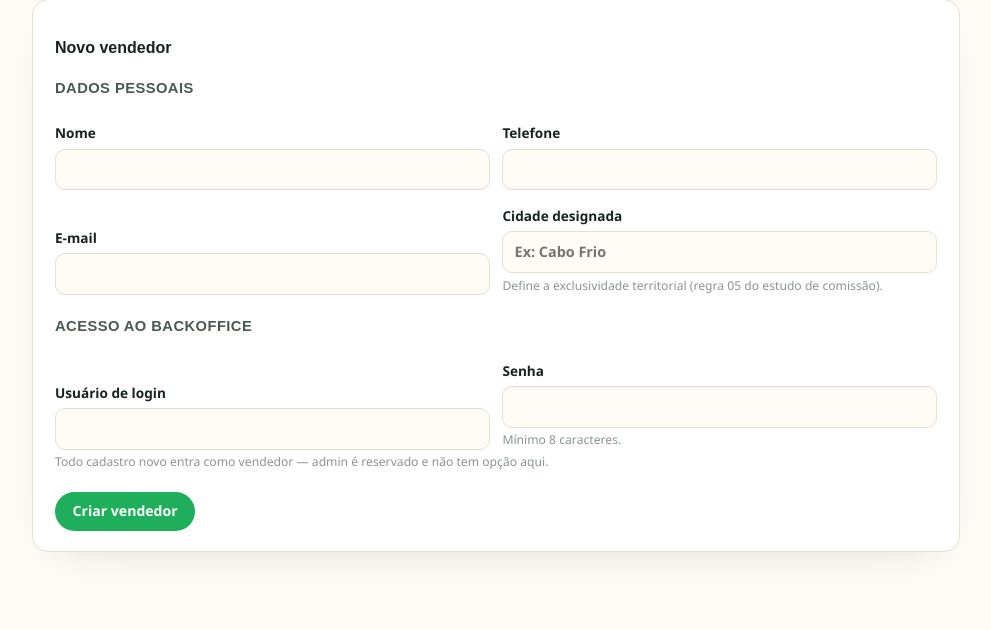
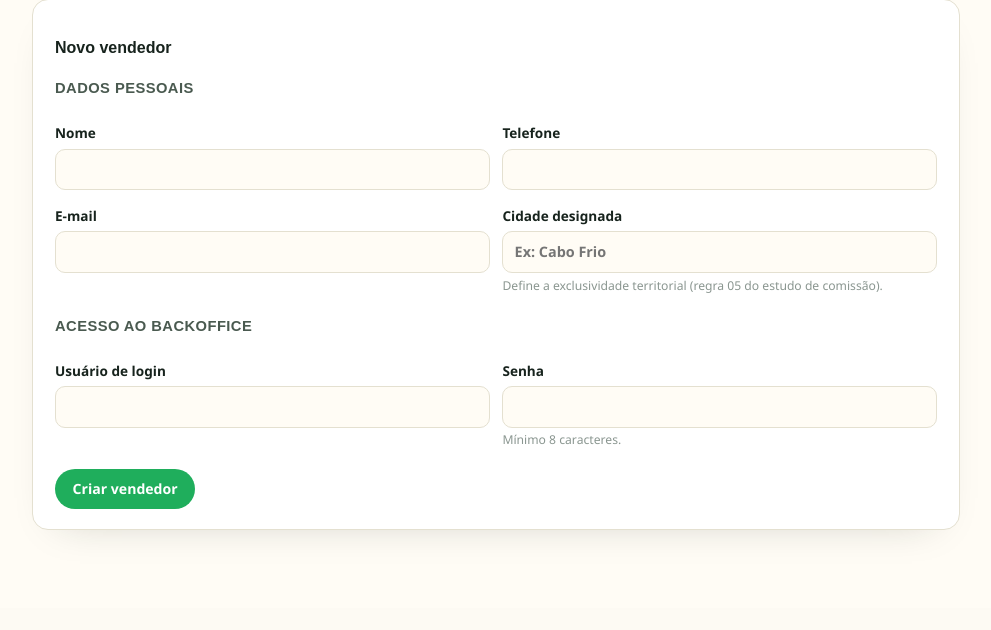
Before and after one commit to pachecasatSP/AtendAgente, a FastAPI app: template tools/comercial-backoffice/templates/admin_vendedores.html in a window 1280 px wide. Shown: the part 274-904 px from the top of the page, without its empty margins (144-1135 px from the left). After the commit the page ends 807 px from the top, so only its background shows below. Run offline with FastAPI, Linux system fonts and the light colour scheme; the template is opened without the code that fills it, so the values that code supplies are empty.

Commit message:
Backoffice: alinha .row pelo topo (não pelo rodapé) + remove hint redundante
align-items:flex-end alinhava os campos pelo fundo — quando um label
tem hint embaixo e o outro não (ex: Senha com "mínimo 8 caracteres",
Usuário sem nada), o texto do label mais curto ficava empurrado pra
baixo, saindo da mesma linha visual do outro. flex-start resolve pra
qualquer combinação de hints.

Co-Authored-By: Claude Sonnet 5 <noreply@anthropic.com>
Claude-Session: https://claude.ai/code/session_01X18QrHUctmNMS4RkpToThh

```diff
--- a/tools/comercial-backoffice/templates/_base.html
+++ b/tools/comercial-backoffice/templates/_base.html
@@ -54,7 +54,7 @@ legend { font-family: var(--font-display); font-weight: 800; font-size: 0.92rem;
 label { display: block; margin-top: 0.9rem; font-weight: 800; font-size: 0.85rem; }
 label:first-of-type { margin-top: 0; }
 .hint { font-weight: 500; color: var(--ink-faint); font-size: 0.76rem; margin-top: 0.2rem; }
-.row { display: flex; gap: 0.8rem; align-items: flex-end; flex-wrap: wrap; }
+.row { display: flex; gap: 0.8rem; align-items: flex-start; flex-wrap: wrap; }
 .row > label, .row > * { flex: 1; min-width: 140px; margin-top: 0.9rem; }
 .row > label:first-child, .row > *:first-child { margin-top: 0.9rem; }
 
--- a/tools/comercial-backoffice/templates/admin_vendedores.html
+++ b/tools/comercial-backoffice/templates/admin_vendedores.html
@@ -65,7 +65,6 @@
           <div class="hint">Mínimo 8 caracteres.</div>
         </label>
       </div>
-      <div class="hint">Todo cadastro novo entra como vendedor — admin é reservado e não tem opção aqui.</div>
     </fieldset>
     <button type="submit">Criar vendedor</button>
   </form>
```
